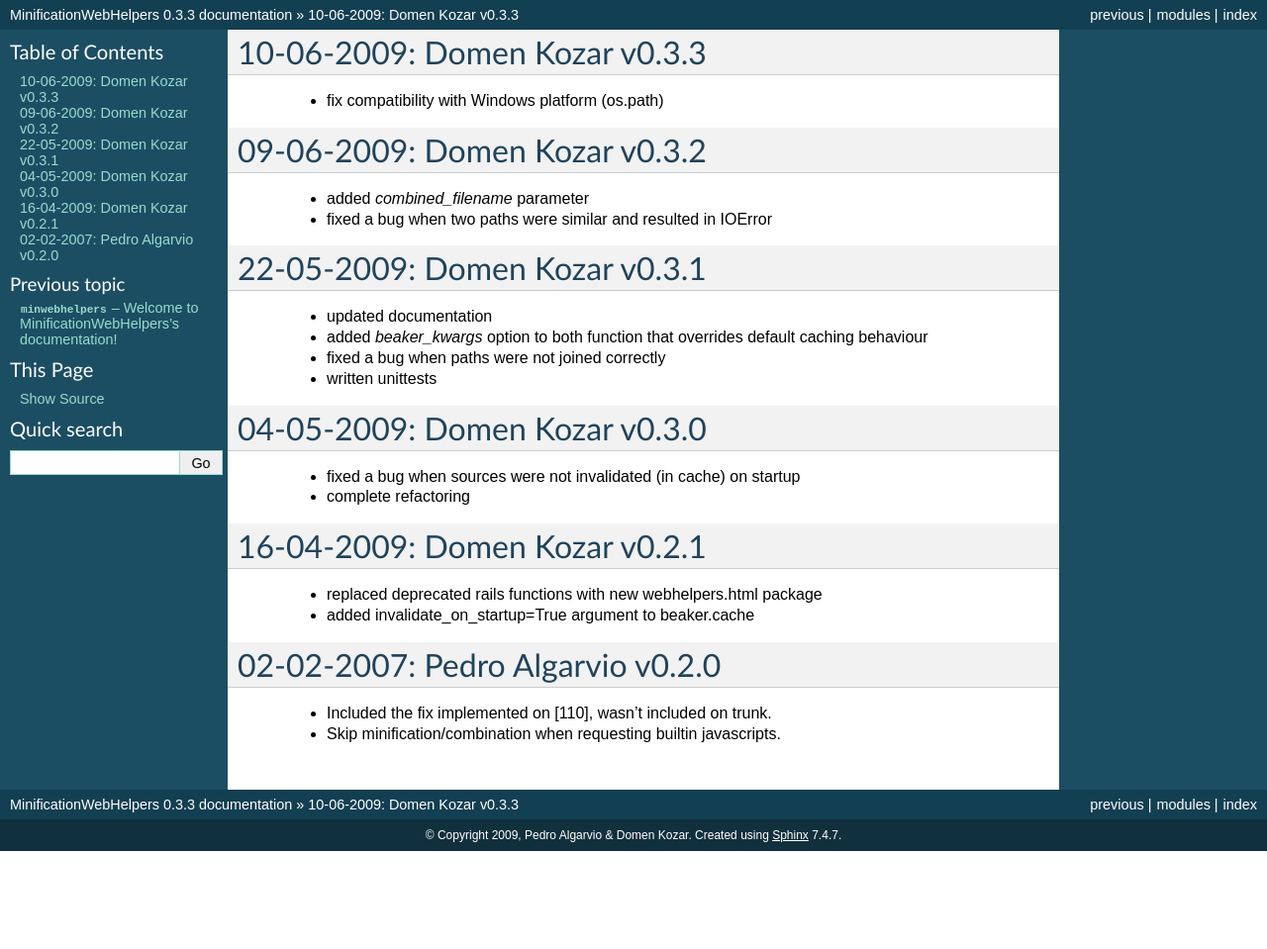
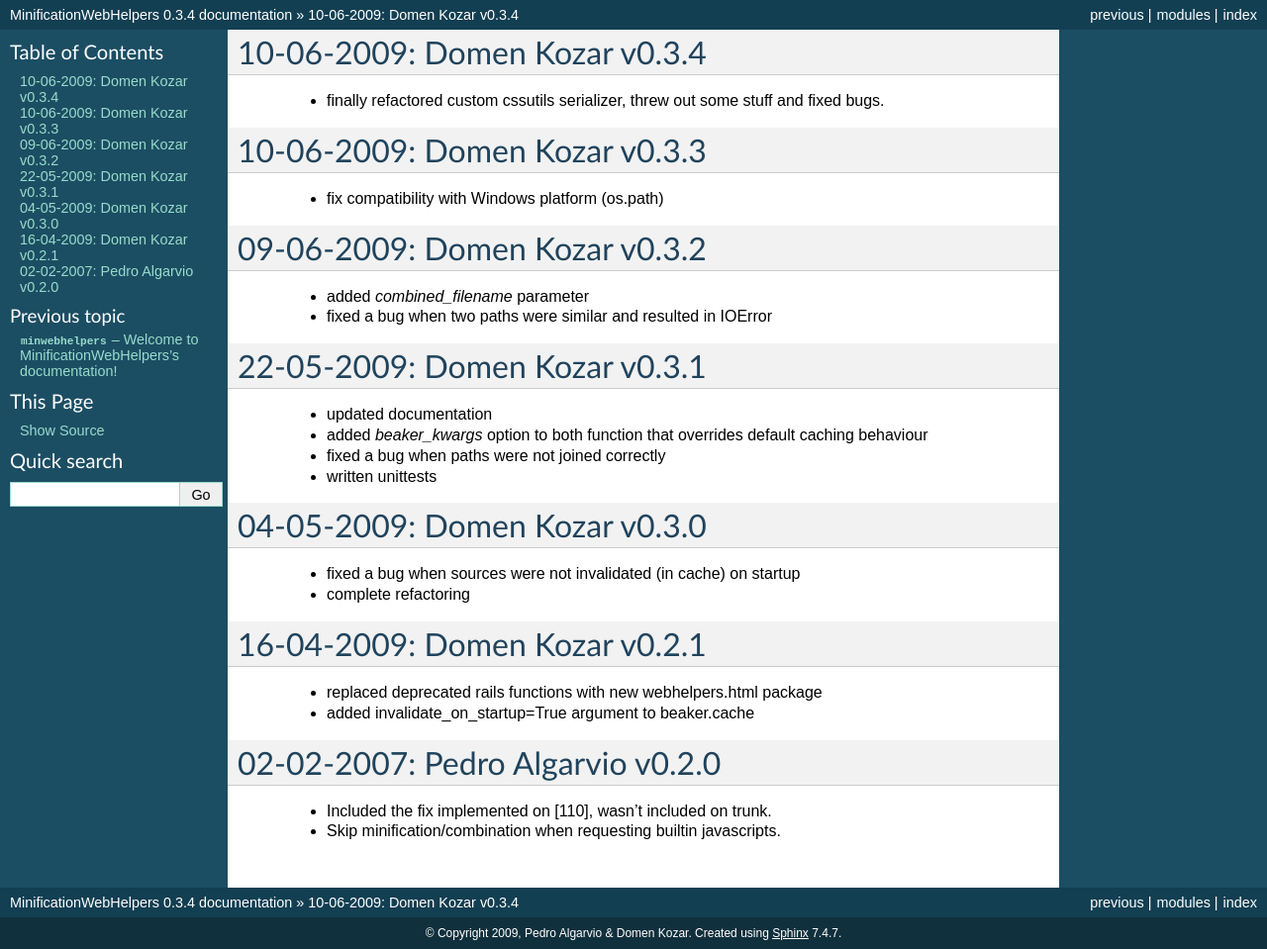
Before and after one commit to kaukas/Minimatic, a Sphinx documentation site: the page built from docs/source/changelog.rst, in a window 1280 px wide. Shown: the whole page at 99% size. Built offline with Sphinx 7.4.7, drawn with Linux system fonts in a browser that asks for light colours; before the commit the page ends 900 px from its top, so only the background shows below that.

Commit message:
version bump

```diff
--- a/docs/source/changelog.rst
+++ b/docs/source/changelog.rst
@@ -1,3 +1,8 @@
+10-06-2009: Domen Kozar v0.3.4
+------------------------------
+
+	* finally refactored custom cssutils serializer, threw out some stuff and fixed bugs.
+
 10-06-2009: Domen Kozar v0.3.3
 ------------------------------
 
--- a/docs/source/conf.py
+++ b/docs/source/conf.py
@@ -45,9 +45,9 @@
 # built documents.
 #
 # The short X.Y version.
-version = '0.3.3'
+version = '0.3.4'
 # The full version, including alpha/beta/rc tags.
-release = '0.3.3'
+release = '0.3.4'
 
 # The language for content autogenerated by Sphinx. Refer to documentation
 # for a list of supported languages.
--- a/setup.py
+++ b/setup.py
@@ -4,7 +4,7 @@
 
 setup(
     name='MinificationWebHelpers',
-    version='0.3.3',
+    version='0.3.4',
     description='CSS and Javascript Minification/Combination Upgrade to WebHelpers',
     long_description=open('README.txt').read(),
     author='Pedro Algarvio & Domen Kozar',
```
